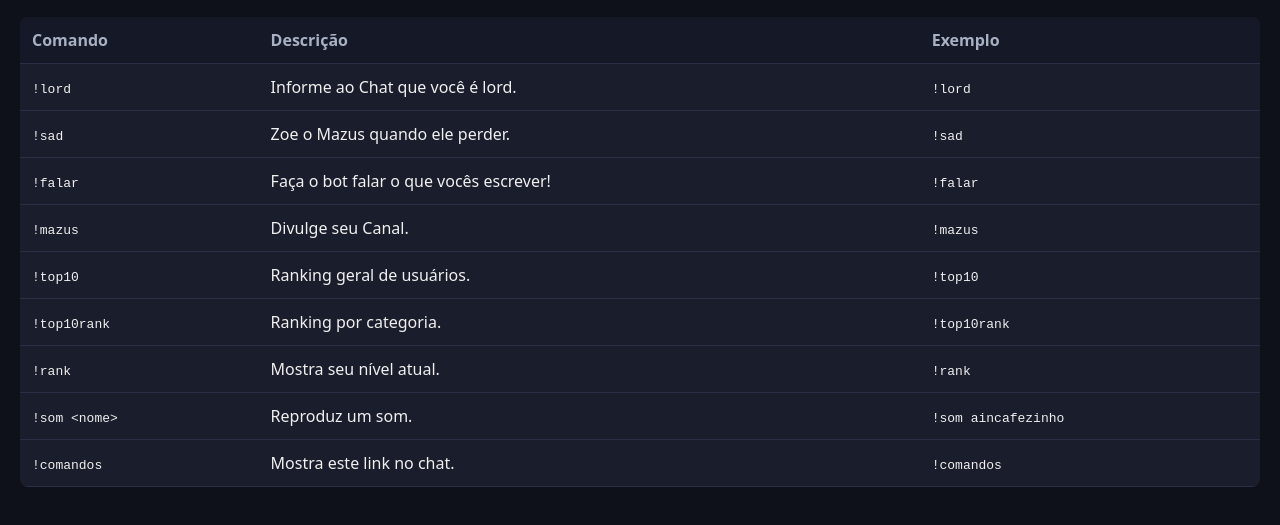
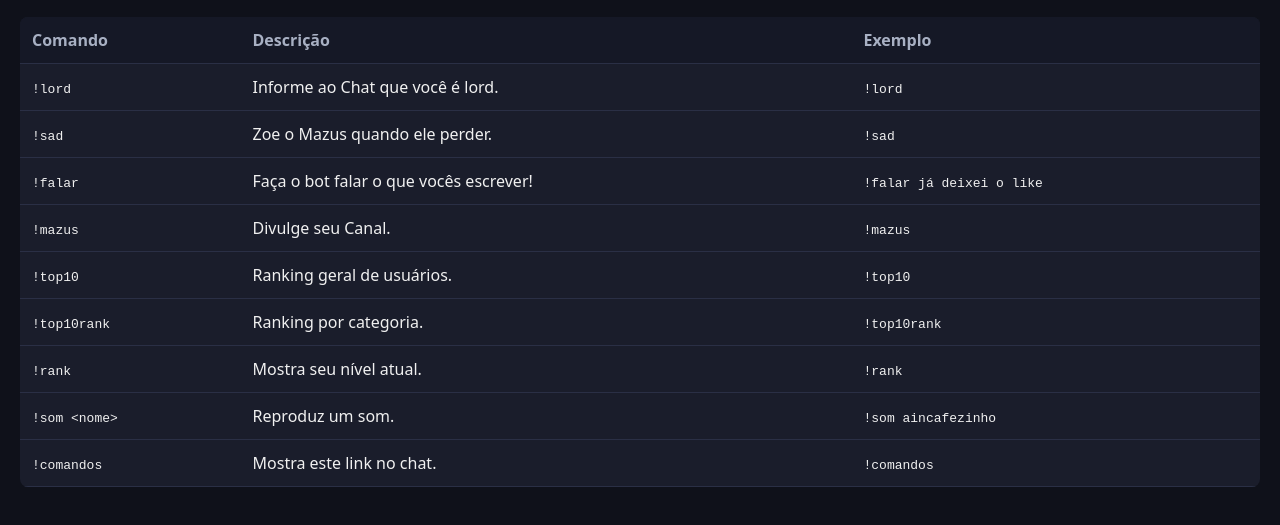
Before and after one commit to Mazus-Ofc/SiteBot, a plain HTML site: page comandos/index.html in a window 1280 px wide. Shown: the part 131-656 px from the top of the page. Drawn offline with Linux system fonts and the light colour scheme.

Commit message:
Update index.html

```diff
--- a/comandos/index.html
+++ b/comandos/index.html
@@ -36,7 +36,7 @@
           <tr>
             <td><code>!falar</code></td>
             <td>Faça o bot falar o que vocês escrever!</td>
-            <td><code>!falar</code></td>
+            <td><code>!falar já deixei o like</code></td>
           </tr>
           <tr>
             <td><code>!mazus</code></td>
```
